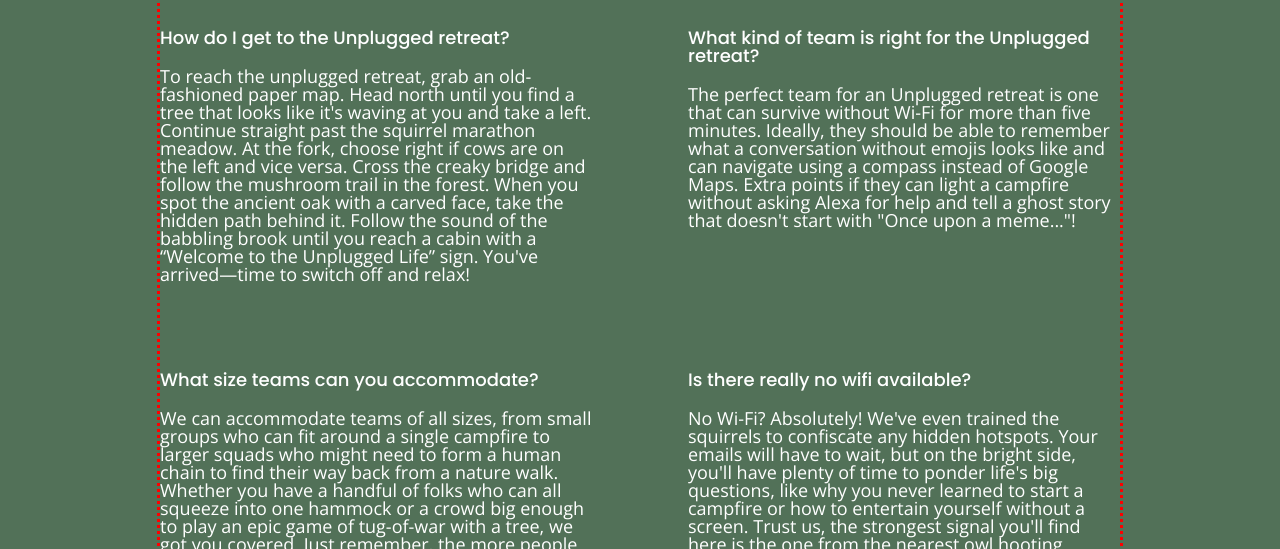
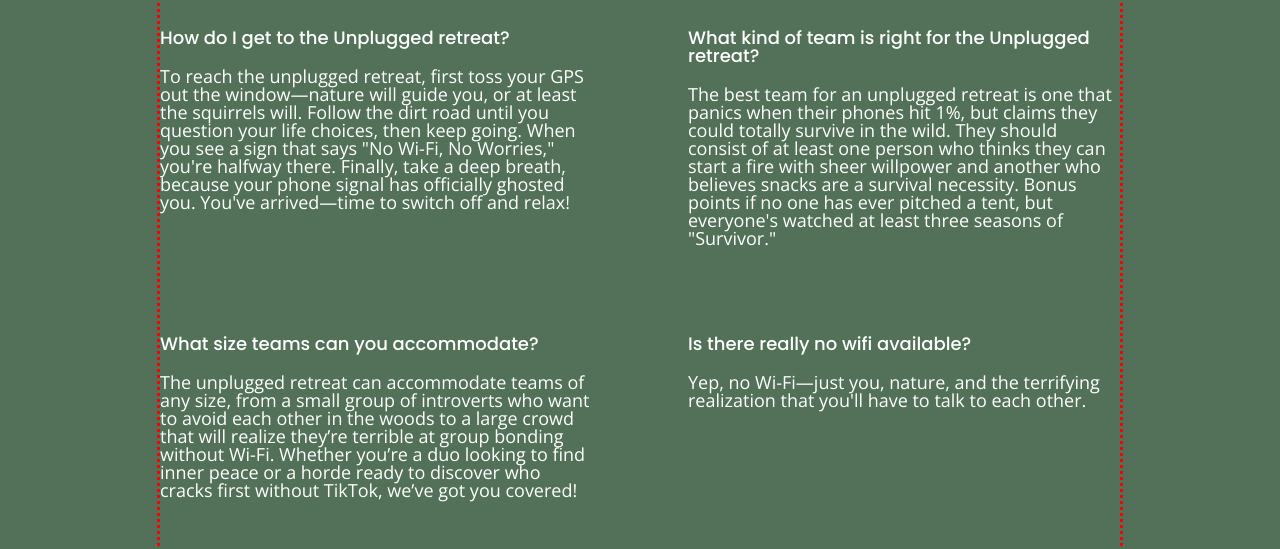
Before and after one commit to M-Ferry/unplugged-retreat, a website: page faq/index.html in a window 1280 px wide. Shown: the part 251-800 px from the top of the page. Drawn offline with nearby package versions, Linux system fonts and the light colour scheme; files that its build step writes are made by us from their sources.

Commit message:
#35 commit finally fixed just needs icons

```diff
--- a/css/main.css
+++ b/css/main.css
@@ -886,7 +886,9 @@ footer h4 {
 
 
 
-/* END OF AUTHOR SCODE */
+/* END OF AUTHORS CODE */
+
+
 @media print,
 (-webkit-min-device-pixel-ratio: 1.25),
 (min-resolution: 1.25dppx),
--- a/faq/index.html
+++ b/faq/index.html
@@ -63,7 +63,7 @@
 
       <h4>How do I get to the Unplugged retreat?</h4>
 
-      <p>To reach the unplugged retreat, grab an old-fashioned paper map. Head north until you find a tree that looks like it's waving at you and take a left. Continue straight past the squirrel marathon meadow. At the fork, choose right if cows are on the left and vice versa. Cross the creaky bridge and follow the mushroom trail in the forest. When you spot the ancient oak with a carved face, take the hidden path behind it. Follow the sound of the babbling brook until you reach a cabin with a “Welcome to the Unplugged Life” sign. You've arrived—time to switch off and relax!</p>
+      <p>To reach the unplugged retreat, first toss your GPS out the window—nature will guide you, or at least the squirrels will. Follow the dirt road until you question your life choices, then keep going. When you see a sign that says "No Wi-Fi, No Worries," you're halfway there. Finally, take a deep breath, because your phone signal has officially ghosted you. You've arrived—time to switch off and relax!</p>
 
     </div> <!--end of faq content div-->
 
@@ -71,7 +71,7 @@
 
       <h4>What kind of team is right for the Unplugged retreat?</h4>
 
-      <p>The perfect team for an Unplugged retreat is one that can survive without Wi-Fi for more than five minutes. Ideally, they should be able to remember what a conversation without emojis looks like and can navigate using a compass instead of Google Maps. Extra points if they can light a campfire without asking Alexa for help and tell a ghost story that doesn't start with "Once upon a meme..."!</p>
+      <p>The best team for an unplugged retreat is one that panics when their phones hit 1%, but claims they could totally survive in the wild. They should consist of at least one person who thinks they can start a fire with sheer willpower and another who believes snacks are a survival necessity. Bonus points if no one has ever pitched a tent, but everyone's watched at least three seasons of "Survivor."</p>
 
     </div> <!--end of faq content div-->
 
@@ -79,7 +79,7 @@
 
       <h4>What size teams can you accommodate?</h4>
 
-      <p>We can accommodate teams of all sizes, from small groups who can fit around a single campfire to larger squads who might need to form a human chain to find their way back from a nature walk. Whether you have a handful of folks who can all squeeze into one hammock or a crowd big enough to play an epic game of tug-of-war with a tree, we got you covered. Just remember, the more people you bring, the more marshmallows you will need for the s'mores!</p>
+      <p>The unplugged retreat can accommodate teams of any size, from a small group of introverts who want to avoid each other in the woods to a large crowd that will realize they’re terrible at group bonding without Wi-Fi. Whether you’re a duo looking to find inner peace or a horde ready to discover who cracks first without TikTok, we’ve got you covered!</p>
 
     </div> <!--end of faq content div-->
 
@@ -87,7 +87,7 @@
 
       <h4>Is there really no wifi available?</h4>
 
-      <p>No Wi-Fi? Absolutely! We've even trained the squirrels to confiscate any hidden hotspots. Your emails will have to wait, but on the bright side, you'll have plenty of time to ponder life's big questions, like why you never learned to start a campfire or how to entertain yourself without a screen. Trust us, the strongest signal you'll find here is the one from the nearest owl hooting goodnight!</p>
+      <p>Yep, no Wi-Fi—just you, nature, and the terrifying realization that you'll have to talk to each other.</p>
 
     </div> <!--end of faq content div-->
 
```
Also changed, not shown: index.html (+14 -25 lines).
